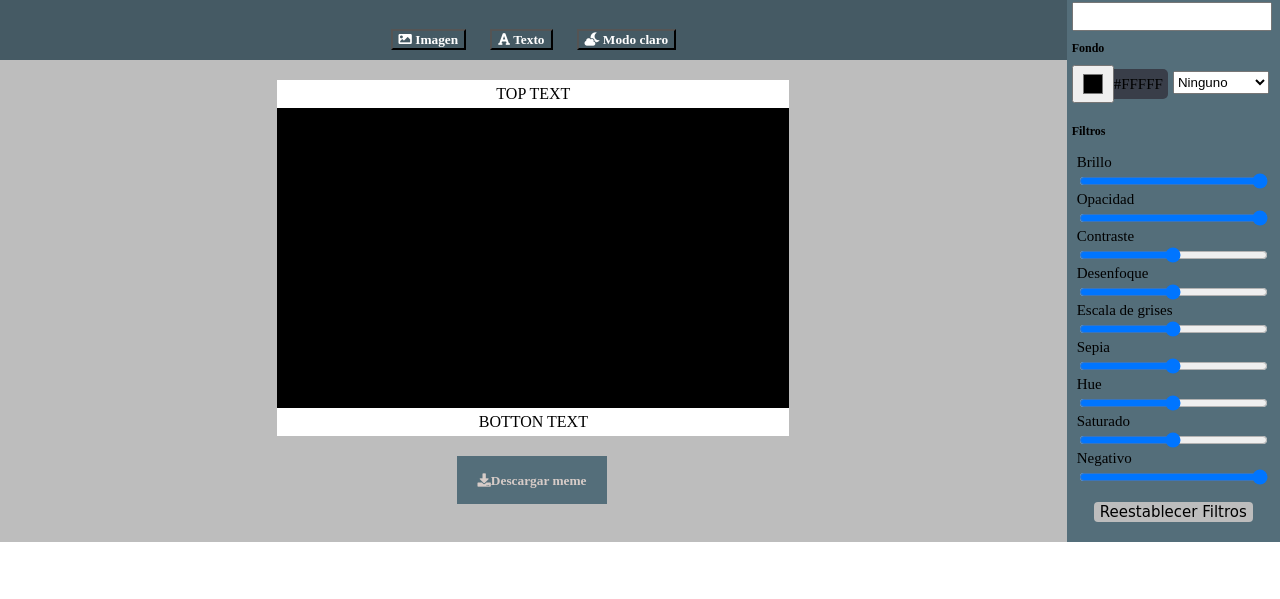
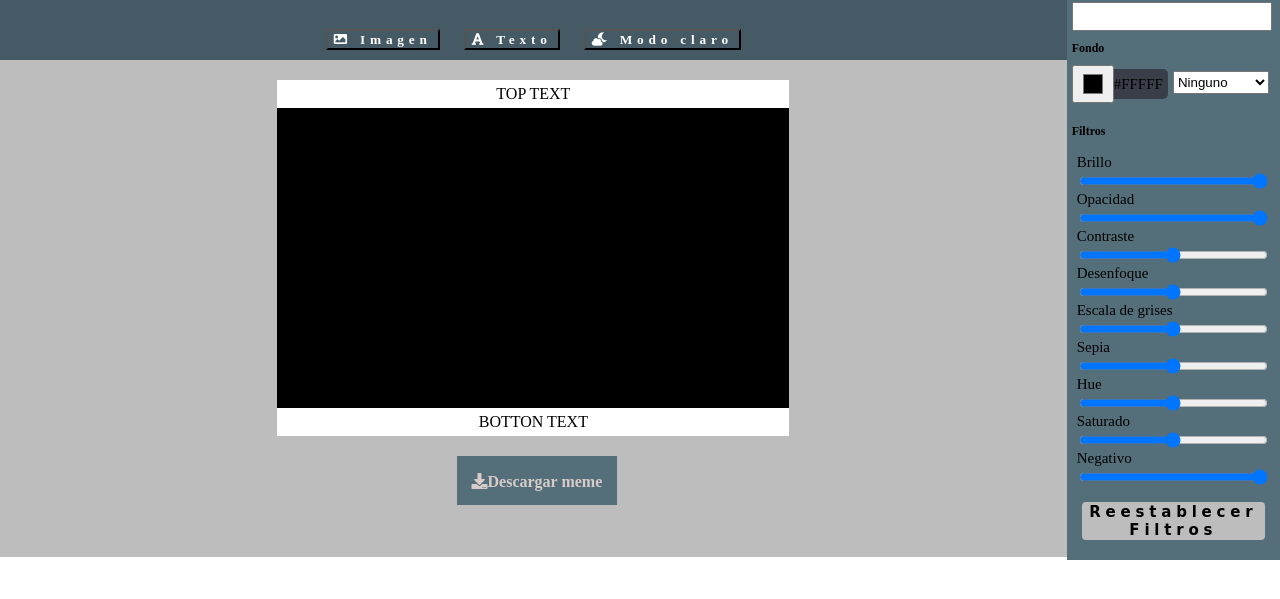
Before and after one commit to gri-espindola/editor-de-memes, a plain HTML site: page index.html in a window 1280 px wide. Shown: the part 61-660 px from the top of the page. Drawn offline with nearby package versions, Linux system fonts and the light colour scheme; a web font is replaced by a local one.

Commit message:
Finalizando cambios en Css y HTML, hover a los botones

```diff
--- a/index.html
+++ b/index.html
@@ -59,9 +59,7 @@
                         </p>
                     </div>
                 <div class="button-descargar">
-                    <button class="letra-button">
                         <i class="fas fa-download" id="boton-descarga">Descargar meme</i>
-                    </button>
                 </div>
             </div>
         </main>
--- a/proyecto.css
+++ b/proyecto.css
@@ -141,20 +141,15 @@ body{
 }
 
 .button-descargar{
-    /* position: relative;
-    left: 38%; */
     width: fit-content;
     margin-top: 20px;
     padding: 15px;
     margin-left: 35%;
     background-color: var(--aside);
-}
-
-.letra-button{
     font-family: 'Gill Sans', 'Gill Sans MT', Calibri, 'Trebuchet MS', sans-serif;
-    background-color: var(--aside);
     color: var(--letra);
     border: 0px;
+    cursor: pointer;
 }
 
 /* *****************ASIDE****************** */
@@ -438,3 +433,20 @@ body{
     }
 
 }
+
+
+/* PONIENDO HOVER A LOS BOTONES */
+
+.button-image , .button-nocturno, .button-text, .button-claro, .restablecer-filtros{
+    cursor: pointer;
+    letter-spacing: .3rem;
+    font-weight: 700;
+}
+
+.button-image:hover , .button-text:hover, .button-claro:hover, .button-nocturno:hover, .button-descargar:hover{
+    background-color:gray;
+}
+
+.restablecer-filtros:hover{
+    background-color: darkslateblue;
+}
```
